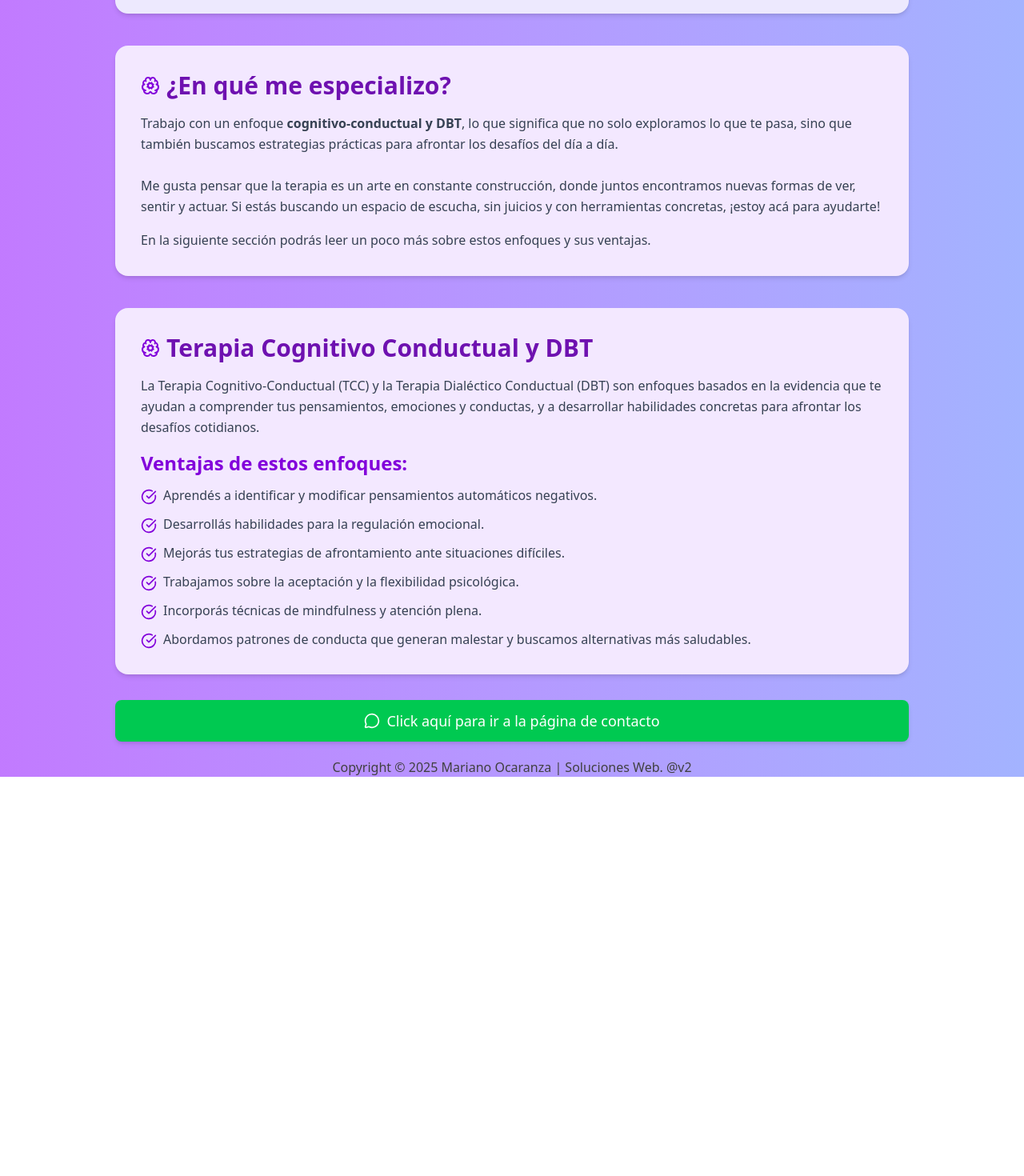
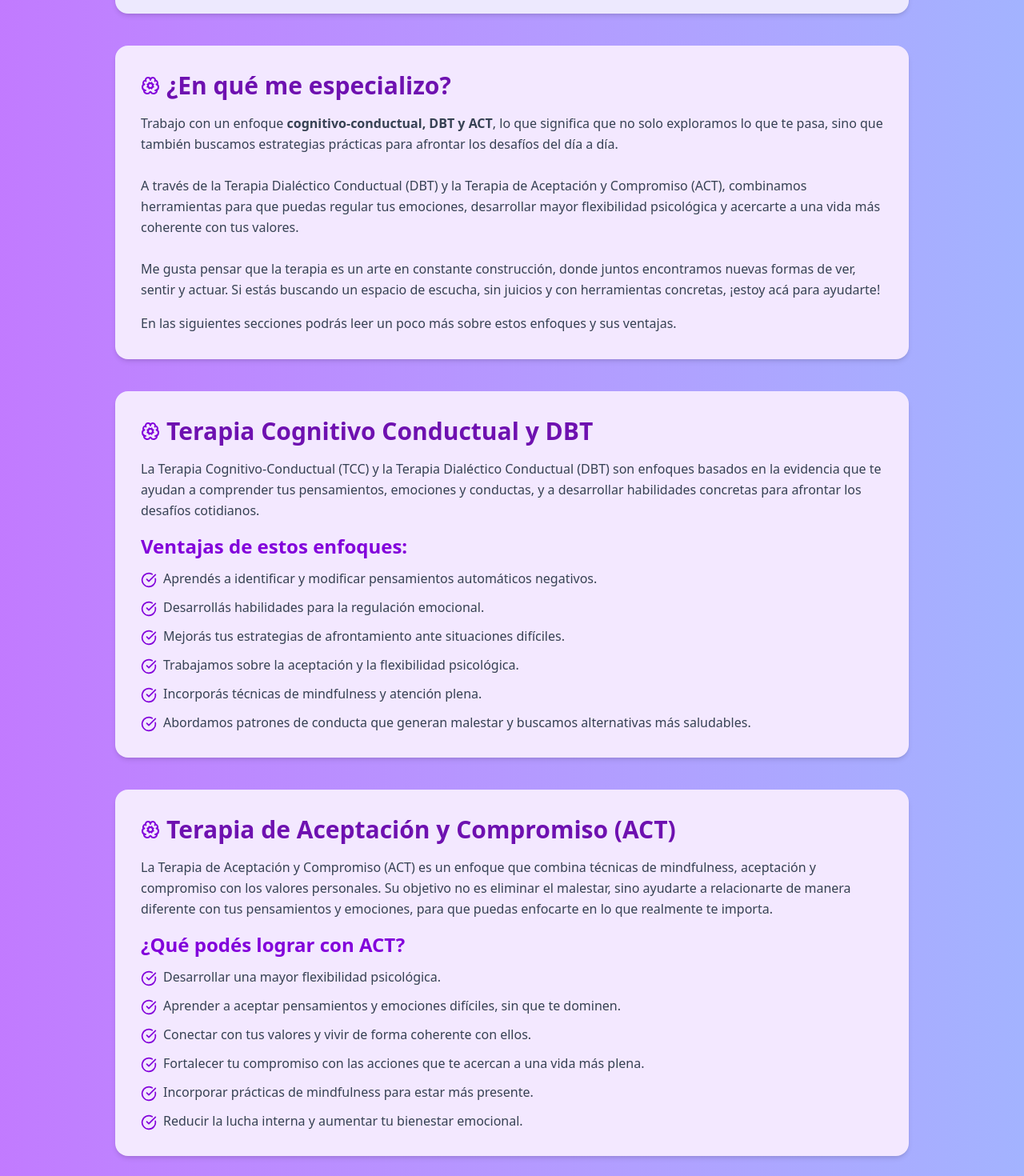
Before and after one commit to MarianoOcaranza/giulianaromanopsi, a React (Vite) app in the folder Giuliana_Website/: page /about in a window 1280 px wide. Shown: the part 495-1965 px from the top of the page at 80% size. Before the commit the page ends 1466 px from the top, so only its background shows below. Built offline with nearby package versions, Linux system fonts and the light colour scheme.

Commit message:
2da version terminada

```diff
--- a/Giuliana_Website/src/layouts/About.tsx
+++ b/Giuliana_Website/src/layouts/About.tsx
@@ -49,13 +49,15 @@ const About: React.FC = () => {
           ¿En qué me especializo?
         </h3>
         <p className="text-gray-700 leading-relaxed">
-          Trabajo con un enfoque <span className="font-semibold">cognitivo-conductual y DBT</span>, lo que significa que no solo exploramos lo que te pasa, sino que también buscamos estrategias prácticas para afrontar los desafíos del día a día.
+          Trabajo con un enfoque <span className="font-semibold">cognitivo-conductual, DBT y ACT</span>, lo que significa que no solo exploramos lo que te pasa, sino que también buscamos estrategias prácticas para afrontar los desafíos del día a día.
+          <br /><br />
+          A través de la Terapia Dialéctico Conductual (DBT) y la Terapia de Aceptación y Compromiso (ACT), combinamos herramientas para que puedas regular tus emociones, desarrollar mayor flexibilidad psicológica y acercarte a una vida más coherente con tus valores.
           <br /><br />
           Me gusta pensar que la terapia es un arte en constante construcción, donde juntos encontramos nuevas formas de ver, sentir y actuar.
           Si estás buscando un espacio de escucha, sin juicios y con herramientas concretas, ¡estoy acá para ayudarte!
         </p>
         <p className="text-gray-700 leading-relaxed mt-4">
-          En la siguiente sección podrás leer un poco más sobre estos enfoques y sus ventajas.
+          En las siguientes secciones podrás leer un poco más sobre estos enfoques y sus ventajas.
         </p>
       </motion.div>
 
@@ -89,6 +91,37 @@ const About: React.FC = () => {
           ))}
         </ul>
       </motion.div>
+      <motion.div
+        initial={{ opacity: 0, x: 50 }}
+        animate={{ opacity: 1, x: 0 }}
+        transition={{ duration: 0.8, delay: 0.7 }}
+        className="bg-purple-100 rounded-2xl shadow-md p-8 mt-10"
+      >
+        <h3 className="text-3xl font-semibold text-purple-800 mb-4 flex items-center gap-2">
+          <BrainCog className="text-purple-700 w-6 h-6" />
+          Terapia de Aceptación y Compromiso (ACT)
+        </h3>
+        <p className="text-gray-700 leading-relaxed mb-4">
+          La Terapia de Aceptación y Compromiso (ACT) es un enfoque que combina técnicas de mindfulness, aceptación y compromiso con los valores personales.
+          Su objetivo no es eliminar el malestar, sino ayudarte a relacionarte de manera diferente con tus pensamientos y emociones, para que puedas enfocarte en lo que realmente te importa.
+        </p>
+        <h4 className="text-2xl font-semibold text-purple-700 mb-3">¿Qué podés lograr con ACT?</h4>
+        <ul className="space-y-3">
+          {[
+            "Desarrollar una mayor flexibilidad psicológica.",
+            "Aprender a aceptar pensamientos y emociones difíciles, sin que te dominen.",
+            "Conectar con tus valores y vivir de forma coherente con ellos.",
+            "Fortalecer tu compromiso con las acciones que te acercan a una vida más plena.",
+            "Incorporar prácticas de mindfulness para estar más presente.",
+            "Reducir la lucha interna y aumentar tu bienestar emocional.",
+          ].map((beneficio, index) => (
+            <li key={index} className="flex items-start text-gray-700">
+              <CheckCircle className="text-purple-700 w-5 h-5 mr-2 mt-1" />
+              <span>{beneficio}</span>
+            </li>
+          ))}
+        </ul>
+      </motion.div>
 
       <motion.a
         href="/contact"
@@ -100,6 +133,7 @@ const About: React.FC = () => {
         <MessageCircle className="w-5 h-5" />
         Click aquí para ir a la página de contacto
       </motion.a>
+
     </div>
   );
 };
```
